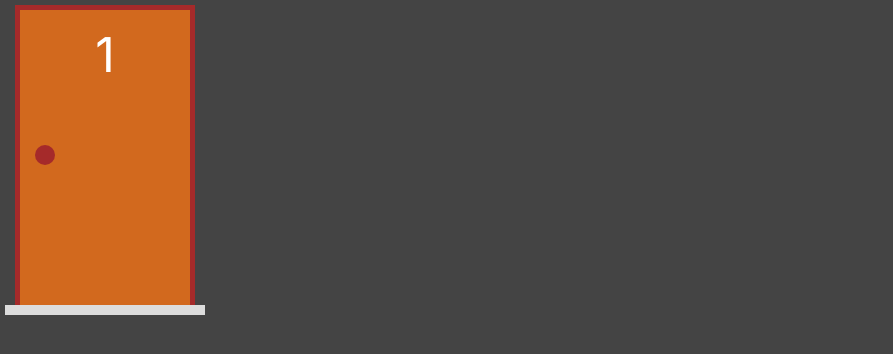
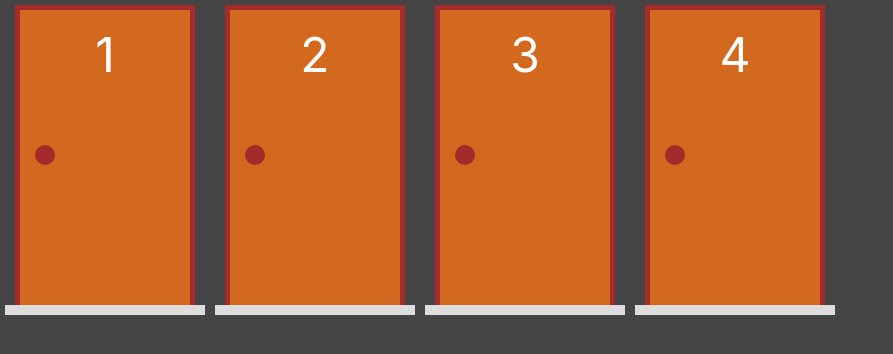
Before and after one commit to dellanosites/next-portas, a Next.js app: page / in a window 1280 px wide. Shown: the top 354 px of the page, without its empty margins (0-893 px from the left). Built offline with nearby package versions, Linux system fonts and the light colour scheme.

Commit message:
feat: Criando funcoes para Porta e corrigindo o metodo open()

```diff
--- a/src/app/page.jsx
+++ b/src/app/page.jsx
@@ -2,18 +2,23 @@
 
 import { useState } from "react";
 import Porta from "../components/Porta";
-import PortaModel from '../model/porta'
-import { criarPortas } from "../functions/portas";
+import { atualizarPortas, criarPortas } from "../functions/portas";
 
 export default function Home() {
 
-  const [p1, setP1] = useState(new PortaModel(1))
+  const [portas, setPortas] = useState(criarPortas(4, 2))
 
-  console.log(criarPortas(3,2))
+  function renderizarPortas() {
+    return portas.map(porta => {
+      return <Porta key={porta.numero} value={porta}
+        onChange={novaPorta => setPortas(atualizarPortas(portas, novaPorta))}
+      />
+    })
+  }
 
   return (
     <div style={{ display: "flex" }}>
-      <Porta value={p1} onChange={novaPorta => setP1(novaPorta)} />
+      {renderizarPortas()}
     </div>
   )
 }
--- a/src/components/Porta.tsx
+++ b/src/components/Porta.tsx
@@ -11,9 +11,11 @@
     const porta = props.value
     const selecionada = porta.selecionada && !porta.aberta ? styles.selecionada : ''
 
-    const abrir = e => {
+    const alternarSelecao = e => props.onChange(porta.alternarSelecao())
+
+    const openDoor = e => {
         e.stopPropagation()
-        props.onChange(porta.abrir())
+        props.onChange(porta.open())
     }
 
     function renderizarPorta() {
@@ -21,13 +23,10 @@
             <div className={styles.porta}>
                 <div className={styles.numero}>{porta.numero}</div>
                 <div className={styles.macaneta}
-                    onClick={abrir}
-                ></div>
+                    onClick={openDoor}></div>
             </div>
         )
     }
-
-    const alternarSelecao = e => props.onChange(porta.alternarSelecao())
 
     return (
         <div className={styles.area} onClick={alternarSelecao}>
--- a/src/functions/portas.ts
+++ b/src/functions/portas.ts
@@ -1,9 +1,20 @@
 import PortaModel from "../model/porta";
 
-export function criarPortas(qtde: number, selecionada: number): PortaModel {
+export function criarPortas(qtde: number, selecionada: number): PortaModel[] {
     return Array.from({ length: qtde }, (_, i) => {
         const numero = i + 1
         const temPresente = numero === selecionada
         return new PortaModel(numero, temPresente)
     })
 }
+
+export function atualizarPortas(portas: PortaModel[], portaModificada: PortaModel): PortaModel[] {
+    return portas.map(portaAtual => {
+        const igualAModificada = portaAtual.numero === portaModificada.numero
+
+        if (igualAModificada)
+            return portaModificada
+        else
+            return portaModificada.aberta ? portaAtual : portaAtual.desselecionar()
+    })
+}
--- a/src/model/porta.ts
+++ b/src/model/porta.ts
@@ -39,8 +39,8 @@
         return new PortaModel(this.numero, this.temPresente, selecionada, this.aberta)
     }
 
-    abrir() {
+    open() {
         const aberta = true
-        return new PortaModel(this.numero, this.temPresente, this, this.selecionada, aberta)
+        return new PortaModel(this.numero, this.temPresente, this.selecionada, aberta)
     }
 }
--- a/src/styles/Porta.module.css
+++ b/src/styles/Porta.module.css
@@ -39,6 +39,7 @@
     width: 20px;
     border-radius: 10px;
     background-color: brown;
+    cursor: grab;
 }
 
 .chao {
```
Also changed, not shown: 1 other file (tests, documents, lock files or other folders).
